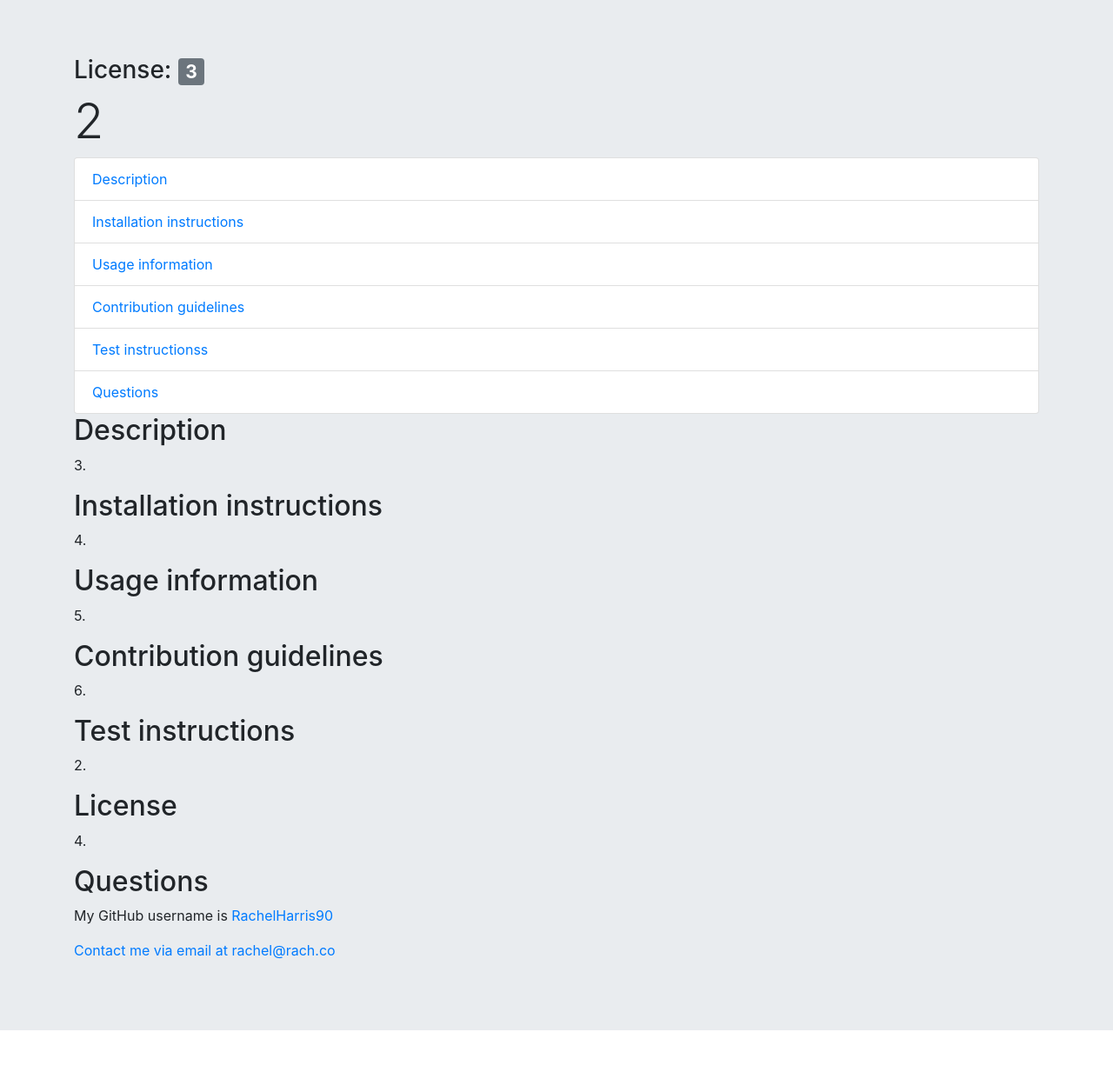
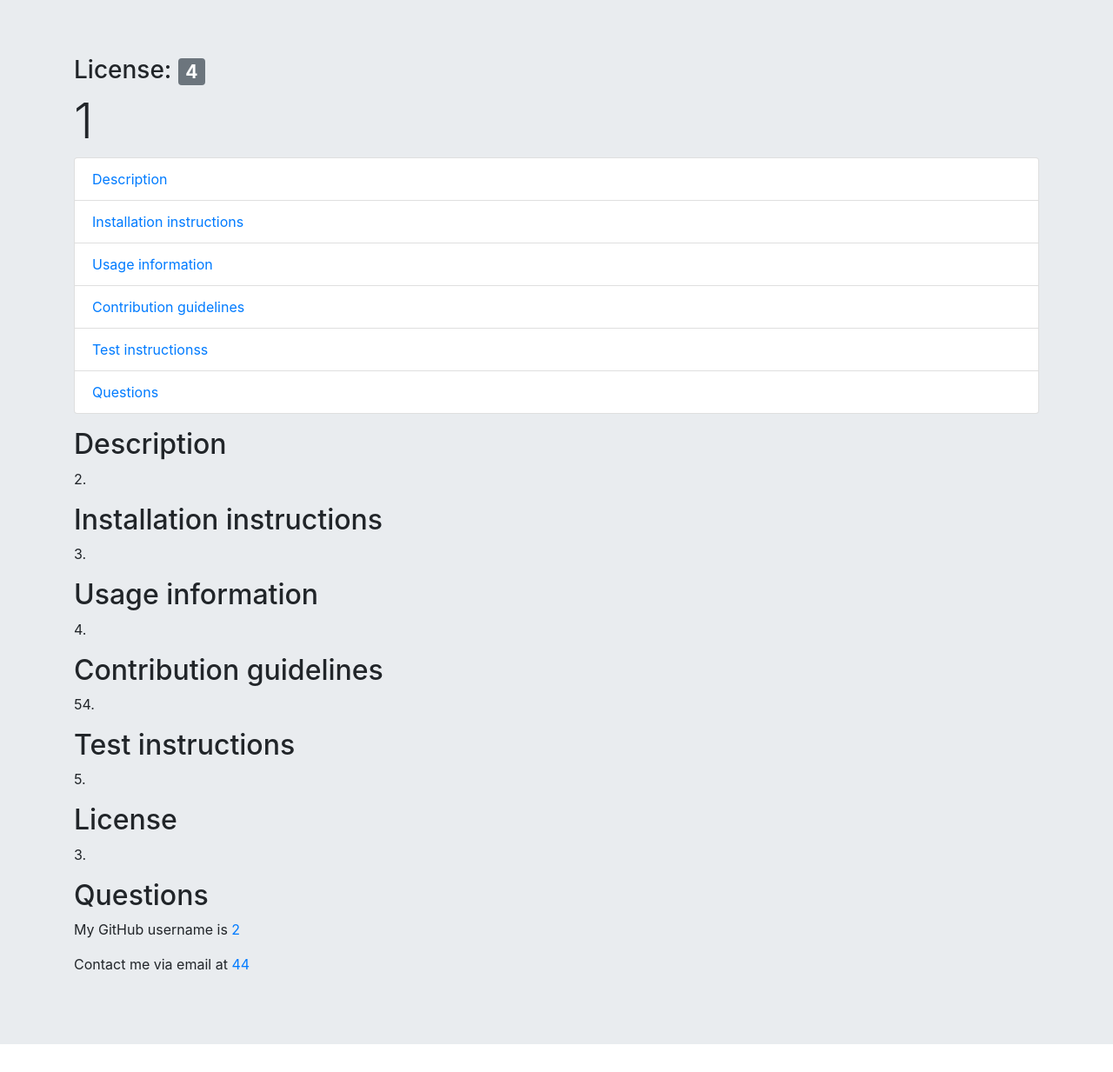
Before and after one commit to RachelHarris90/readme-generator, a website: page index.html in a window 1280 px wide. Shown: the whole page at 87% size. Drawn offline with nearby package versions, Linux system fonts and the light colour scheme.

```diff
--- a/index.html
+++ b/index.html
@@ -9,9 +9,9 @@
 <body>
   <div class="jumbotron jumbotron-fluid">
   <div class="container">
-  <h3>License: <span class="badge badge-secondary">3</span></h3>
-    <h1 class="display-4">2</h1>
-    <ul class="list-group">
+  <h3>License: <span class="badge badge-secondary">4</span></h3>
+    <h1 class="display-4">1</h1>
+    <ul class="list-group pb-3">
       <li class="list-group-item"><a href="#description">Description</a></li>
       <li class="list-group-item"><a href="#installation">Installation instructions</a></li>
       <li class="list-group-item"><a href="#usage">Usage information</a></li>
@@ -20,20 +20,20 @@
       <li class="list-group-item"><a href="#questions">Questions</a></li>
     </ul>
     <h2 class="display-5" id="description">Description</h2>
+      <p>2.</p>
+    <h2 class="display-5" id="installation">Installation instructions</h2>
       <p>3.</p>
-    <h2 class="display-5" id="installation">Installation instructions</h2>
+    <h2 class="display-5" id="usage">Usage information</h2>
       <p>4.</p>
-    <h2 class="display-5" id="usage">Usage information</h2>
+    <h2 class="display-5" id="contribution">Contribution guidelines</h2>
+      <p>54.</p>
+    <h2 class="display-5" id="test">Test instructions</h2>
       <p>5.</p>
-    <h2 class="display-5" id="contribution">Contribution guidelines</h2>
-      <p>6.</p>
-    <h2 class="display-5" id="test">Test instructions</h2>
-      <p>2.</p>
     <h2 class="display-5" id="license">License</h2>
-      <p>4.</p>
+      <p>3.</p>
     <h2 class="display-5" id="questions">Questions</h2>
-      <p>My GitHub username is <a href="https://github.com/RachelHarris90">RachelHarris90</p>
-      <p>Contact me via email at <a href="mailto:rachel@rach.co">rachel@rach.co</a></p>
+      <p>My GitHub username is <a href="https://github.com/2">2</a></p>
+      <p>Contact me via email at <a href="mailto:44">44</a></p>
   </div>
 </div>
 </body>
--- a/index.js
+++ b/index.js
@@ -66,7 +66,7 @@
   <div class="container">
   <h3>License: <span class="badge badge-secondary">${license}</span></h3>
     <h1 class="display-4">${title}</h1>
-    <ul class="list-group">
+    <ul class="list-group pb-3">
       <li class="list-group-item"><a href="#description">Description</a></li>
       <li class="list-group-item"><a href="#installation">Installation instructions</a></li>
       <li class="list-group-item"><a href="#usage">Usage information</a></li>
```
Also changed, not shown: 1 other file.
